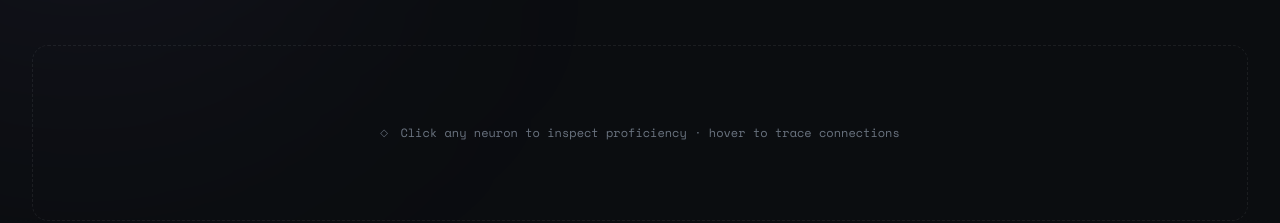
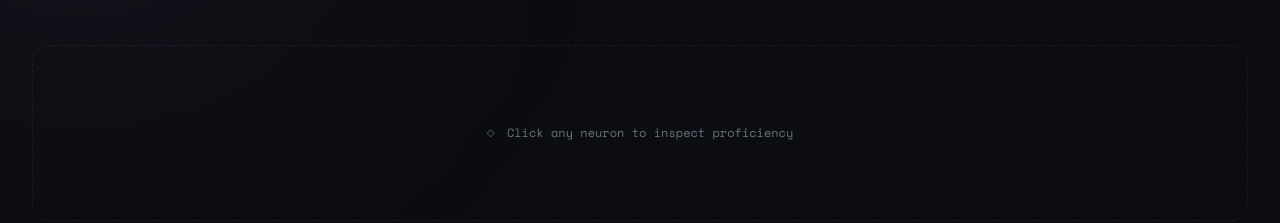
Before and after one commit to lejxz/lejxz, a Next.js app: page / in a window 1280 px wide. Shown: the part 2920-3143 px from the top of the page. Built offline with nearby package versions, Linux system fonts and the light colour scheme.

Commit message:
Simplify skills hint text — remove misleading 'trace connections'
The connections between neurons are just visual lines between layers,
not meaningful skill relationships. Removed the 'hover to trace
connections' part to keep the hint simple and honest.

```diff
--- a/src/components/sections/skills.tsx
+++ b/src/components/sections/skills.tsx
@@ -416,7 +416,7 @@ export function Skills() {
                   ◇
                 </span>
                 <p className="font-mono text-xs text-dim">
-                  Click any neuron to inspect proficiency · hover to trace connections
+                  Click any neuron to inspect proficiency
                 </p>
               </div>
             </motion.div>
```
